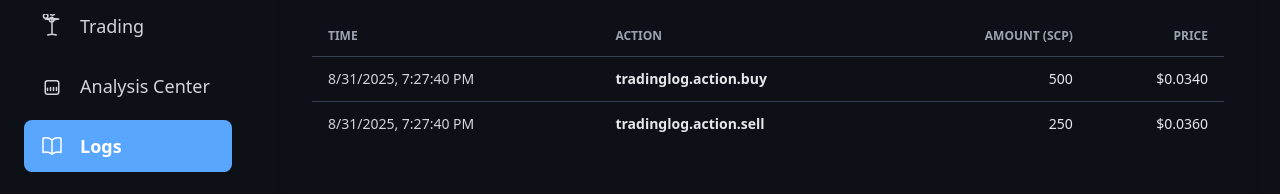
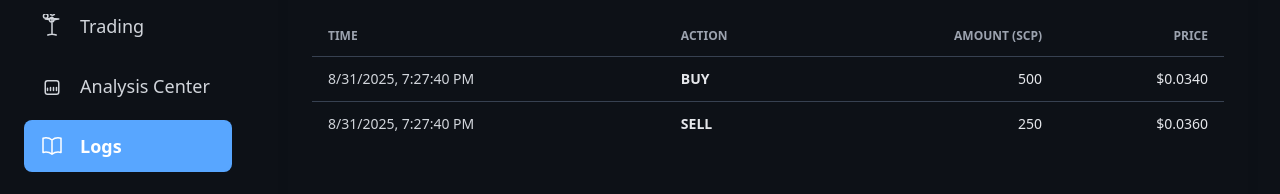
Before and after one commit to RaulObsidian/Helios-AI-Dashboard, a React (Vite) app: page /logs in a window 1280 px wide. Shown: the part 164-358 px from the top of the page. Built offline with nearby package versions, Linux system fonts and the light colour scheme; no server answers.

Commit message:
fix(ui): Standardize dropdown styles and fix i18n in logs

```diff
--- a/src/pages/AnalysisCenter.tsx
+++ b/src/pages/AnalysisCenter.tsx
@@ -57,6 +57,19 @@ const AnalysisCenter: React.FC = () => {
                         value={activeWorkspace}
                         onChange={(e) => setActiveWorkspace(e.target.value as WorkspaceType)}
                         label={t('analysisCenter.workspaceSelectLabel')}
+                        MenuProps={{
+                            PaperProps: {
+                                sx: {
+                                    backgroundColor: '#161b22', // Fondo oscuro para el menú
+                                    '& .MuiMenuItem-root': {
+                                        color: 'white', // Texto blanco para las opciones
+                                        '&:hover': {
+                                            backgroundColor: '#30363d' // Color de fondo al pasar el ratón
+                                        }
+                                    },
+                                },
+                            },
+                        }}
                     >
                         <MenuItem value="TECHNICAL">{t('analysisCenter.workspaces.technical')}</MenuItem>
                         <MenuItem value="ORDERFLOW" disabled>{t('analysisCenter.workspaces.orderflow')}</MenuItem>
--- a/src/store.ts
+++ b/src/store.ts
@@ -57,8 +57,8 @@ const initialState: Omit<AppState, 'config' | 'botState'> = {
         incentiveLimitScpTb: 2000,
     },
     tradingLog: [
-        { id: 1, timestamp: new Date().toISOString(), strategy: TradingStrategy.LOW_RISK_DCA, action: 'tradinglog.action.buy', amountSCP: 500, priceUSD: 0.034, status: 'Completed' },
-        { id: 2, timestamp: new Date().toISOString(), strategy: TradingStrategy.LOW_RISK_DCA, action: 'tradinglog.action.sell', amountSCP: 250, priceUSD: 0.036, status: 'Completed' },
+        { id: 1, timestamp: new Date().toISOString(), strategy: TradingStrategy.LOW_RISK_DCA, action: 'tradingLog.action.buy', amountSCP: 500, priceUSD: 0.034, status: 'Completed' },
+        { id: 2, timestamp: new Date().toISOString(), strategy: TradingStrategy.LOW_RISK_DCA, action: 'tradingLog.action.sell', amountSCP: 250, priceUSD: 0.036, status: 'Completed' },
     ],
     eventLog: [
         'AI Agent Initialized: Monitoring node and market data.',
```
Also changed, not shown: 1 other file (tests, documents, lock files or other folders).
